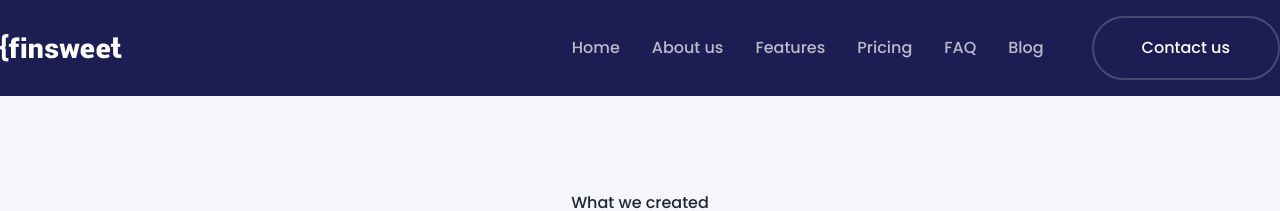
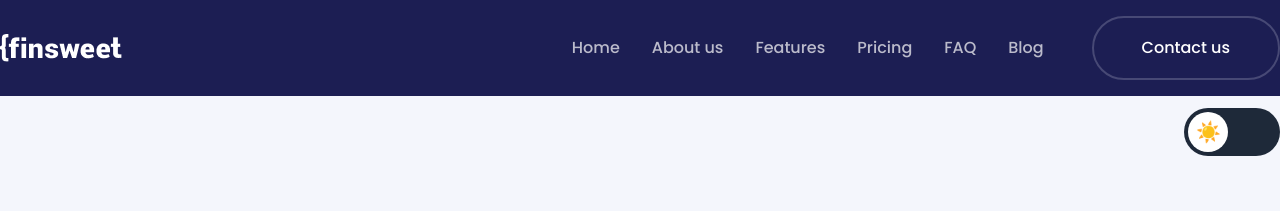
Before and after one commit to Sadat25/finsweet-p4, a React (Vite) app: page / in a window 1280 px wide. Shown: the top 211 px of the page. Built offline with nearby package versions, Linux system fonts and the light colour scheme.

Commit message:
dark mode done

```diff
--- a/package.json
+++ b/package.json
@@ -14,6 +14,7 @@
     "react": "^19.1.1",
     "react-dom": "^19.1.1",
     "react-icons": "^5.5.0",
+    "styled-components": "^6.1.19",
     "tailwindcss": "^4.1.16"
   },
   "devDependencies": {
--- a/src/Pages/Motasin/components/layouts/WorkBanner.jsx
+++ b/src/Pages/Motasin/components/layouts/WorkBanner.jsx
@@ -1,4 +1,4 @@
-import React from "react";
+import React, { useState } from "react";
 import Flex from "../Flex";
 import { MdFacebook } from "react-icons/md";
 import { FaInstagram, FaLinkedin } from "react-icons/fa";
@@ -11,22 +11,22 @@ const WorkBanner = () => {
         <section className="py-10 md:py-[60px] lg:py-[95px] dark:bg-Dark-Blue bg-[#F4F6FC]">
           <Container>
             <div className="text-center">
-            <h5 className="font-Poppins text-sm md:text-base font-medium dark:bg-[#F4F6FC] text-Dark-Blue">
+              <h5 className="font-Poppins text-sm md:text-base font-medium dark:text-[#F4F6FC] text-Dark-Blue">
                 What we created
               </h5>
-            <h3 className="font-Poppins text-[28px] md:text-[38px] lg:text-[48px] font-semibold dark:bg-[#F4F6FC] text-Dark-Blue">
+              <h3 className="font-Poppins text-[28px] md:text-[38px] lg:text-[48px] font-semibold dark:text-[#F4F6FC] text-Dark-Blue">
                 Our Work Portfolio
               </h3>
-            <p className="font-Poppins m-auto text-[8px] md:text-base md:font-medium dark:bg-[#F4F6FC] text-Dark-Blue w-[360px] md:w-[722px] lg:w-[742px] py-5 md:py-7 lg:py-10">
-              We help teams create great digital products by providing them with
-              tools and technology to make the design-to-code process
+              <p className="font-Poppins m-auto text-[8px] md:text-base md:font-medium dark:text-[#F4F6FC] text-Dark-Blue w-[360px] md:w-[722px] lg:w-[742px] py-5 md:py-7 lg:py-10">
+                We help teams create great digital products by providing them
+                with tools and technology to make the design-to-code process
                 universally accessible.
               </p>
               <Flex className={"justify-center gap-x-5"}>
-              <MdFacebook className="dark:text-[#F4F6FC]"/>
-              <IoLogoTwitter className="dark:text-[#F4F6FC]"/>
-              <FaInstagram className="dark:text-[#F4F6FC]"/>
-              <FaLinkedin className="dark:text-[#F4F6FC]"/>
+                <MdFacebook className="dark:text-[#F4F6FC]" />
+                <IoLogoTwitter className="dark:text-[#F4F6FC]" />
+                <FaInstagram className="dark:text-[#F4F6FC]" />
+                <FaLinkedin className="dark:text-[#F4F6FC]" />
               </Flex>
             </div>
           </Container>
--- a/src/Pages/Motasin/components/pages/OurWork.jsx
+++ b/src/Pages/Motasin/components/pages/OurWork.jsx
@@ -58,7 +58,7 @@ const OurWork = () => {
                     xmlns="http://www.w3.org/2000/svg"
                     viewBox="0 0 20 20"
                     fill="currentColor"
-                    class="size-5 dark:fill-amber-50"
+                    className="size-5 dark:fill-amber-50"
                   >
                     <path
                       fill-rule="evenodd"
@@ -88,7 +88,7 @@ const OurWork = () => {
                     xmlns="http://www.w3.org/2000/svg"
                     viewBox="0 0 20 20"
                     fill="currentColor"
-                    class="size-5 dark:fill-amber-50"
+                    className="size-5 dark:fill-amber-50"
                   >
                     <path
                       fill-rule="evenodd"
@@ -121,7 +121,7 @@ const OurWork = () => {
                     xmlns="http://www.w3.org/2000/svg"
                     viewBox="0 0 20 20"
                     fill="currentColor"
-                    class="size-5 dark:fill-amber-50"
+                    className="size-5 dark:fill-amber-50"
                   >
                     <path
                       fill-rule="evenodd"
@@ -150,7 +150,7 @@ const OurWork = () => {
                     xmlns="http://www.w3.org/2000/svg"
                     viewBox="0 0 20 20"
                     fill="currentColor"
-                    class="size-5 dark:fill-amber-50"
+                    className="size-5 dark:fill-amber-50"
                   >
                     <path
                       fill-rule="evenodd"
@@ -185,7 +185,7 @@ const OurWork = () => {
                     xmlns="http://www.w3.org/2000/svg"
                     viewBox="0 0 20 20"
                     fill="currentColor"
-                    class="size-5 dark:fill-amber-50"
+                    className="size-5 dark:fill-amber-50"
                   >
                     <path
                       fill-rule="evenodd"
@@ -213,7 +213,7 @@ const OurWork = () => {
                     xmlns="http://www.w3.org/2000/svg"
                     viewBox="0 0 20 20"
                     fill="currentColor"
-                    class="size-5 dark:fill-amber-50"
+                    className="size-5 dark:fill-amber-50"
                   >
                     <path
                       fill-rule="evenodd"
--- a/src/Pages/Motasin/components/pages/Work.jsx
+++ b/src/Pages/Motasin/components/pages/Work.jsx
@@ -1,19 +1,43 @@
-import React from 'react'
+import React from "react";
 
-import WorkBanner from '../layouts/WorkBanner'
-import OurWork from './OurWork'
-import CTA from './CTA'
+import { useState } from "react";
+import WorkBanner from "../layouts/WorkBanner";
+import OurWork from "./OurWork";
+import CTA from "./CTA";
+import Container from "../Container";
 
 const Work = () => {
+  const [dark, setDark] = useState(false);
+
   return (
     <>
+      <div className={dark ? "dark" : ""}>
+        <div className="bg-[#F4F6FC] dark:bg-Dark-Blue pt-3">
+          <Container>
+            <div className="flex justify-end">
+              <button
+                onClick={() => setDark(!dark)}
+                className={`relative w-24 h-12 rounded-full transition-colors duration-500 ${
+                dark ? "bg-gray-200" : "bg-gray-800"
+              }`}
+              >
+                <span
+                  className={`absolute top-1 left-1 w-10 h-10 bg-white rounded-full flex items-center justify-center text-xl transition-all duration-500 ${
+                  dark ? "translate-x-12" : "translate-x-0"
+                }`}
+                >
+                  {dark ? "🌑" : "☀️"}
+                </span>
+              </button>
+            </div>
+          </Container>
+        </div>
+        <WorkBanner />
+        <OurWork />
+        <CTA />
+      </div>
+    </>
+  );
+};
 
-    <WorkBanner/>
-    <OurWork/>
-    <CTA/>
-
-    </>
-  )
-}
-
-export default Work
+export default Work;
```
Also changed, not shown: 1 other file (tests, documents, lock files or other folders). Lines whose indentation alone changed are shown as unchanged.
